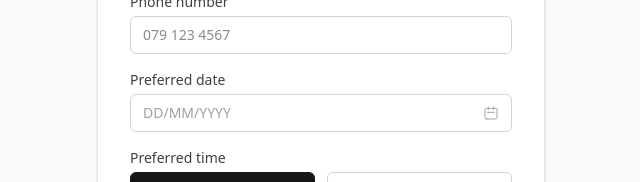
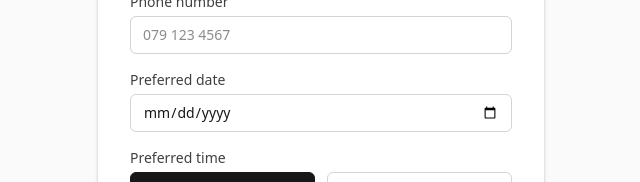
Before and after one commit to turabieh/medflow-app, a Next.js app: page /book/1 in a window 1280 px wide. Shown: the part 239-421 px from the top of the page, without its empty margins (319-959 px from the left). Built offline with nearby package versions, Linux system fonts and the light colour scheme.

Commit message:
Fix public booking: use native date picker for patient form

```diff
--- a/src/app/book/[slug]/page.tsx
+++ b/src/app/book/[slug]/page.tsx
@@ -121,13 +121,19 @@ export default function PublicBookingPage() {
 
           <div className="mb-4">
             <label className="mb-1 block text-sm text-neutral-700">Preferred date</label>
-            <JordanDateInput
+            <input
+              type="date"
               required
               min={minDate}
               value={preferredDate}
-              onChange={setPreferredDate}
+              onChange={e => setPreferredDate(e.target.value)}
               className="w-full rounded-md border border-neutral-300 px-3 py-2 text-sm outline-none focus:border-neutral-500"
             />
+            {preferredDate && (
+              <p className="mt-1 text-xs text-neutral-400">
+                {preferredDate.split("-").reverse().join("/")}
+              </p>
+            )}
           </div>
 
           <div className="mb-4">
```
